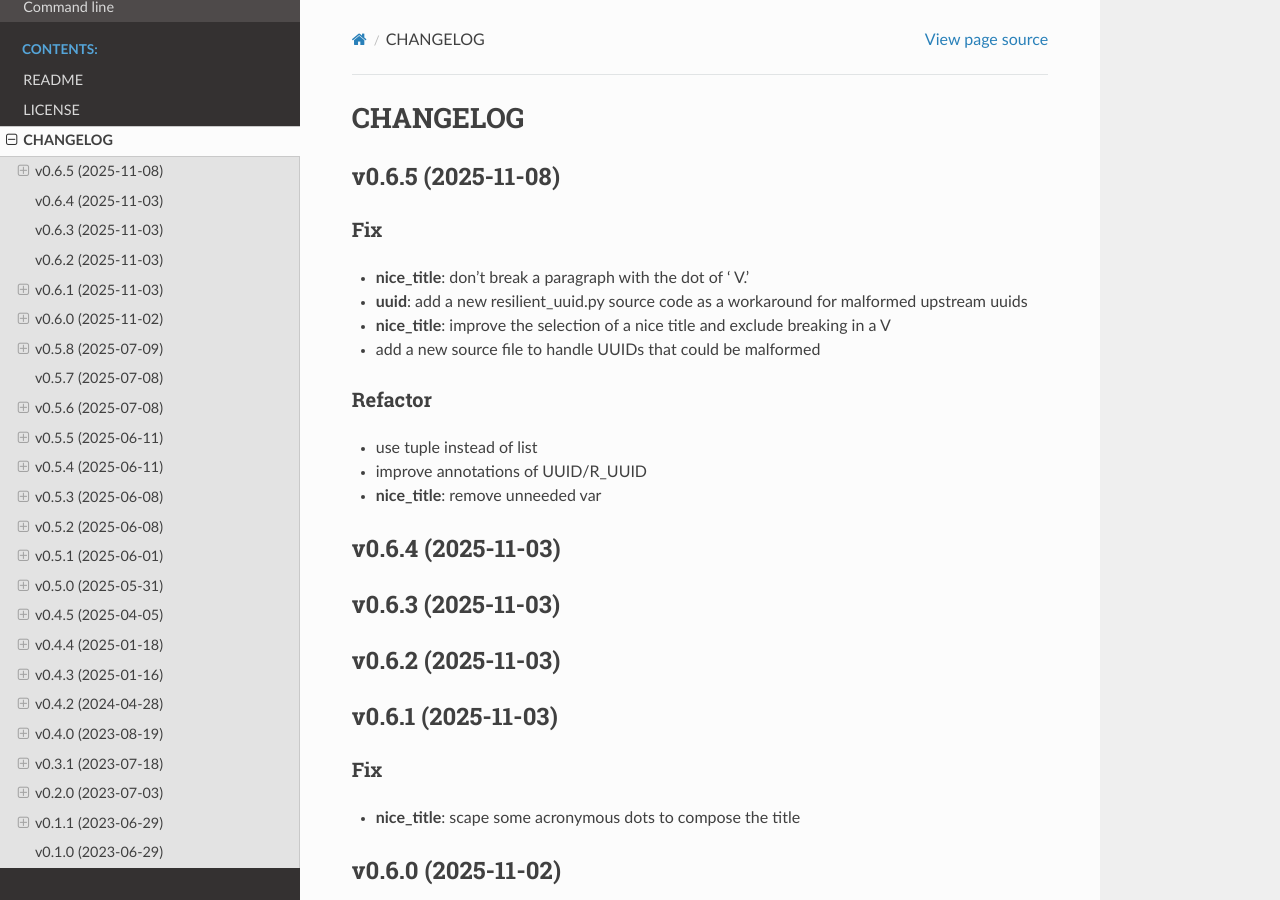
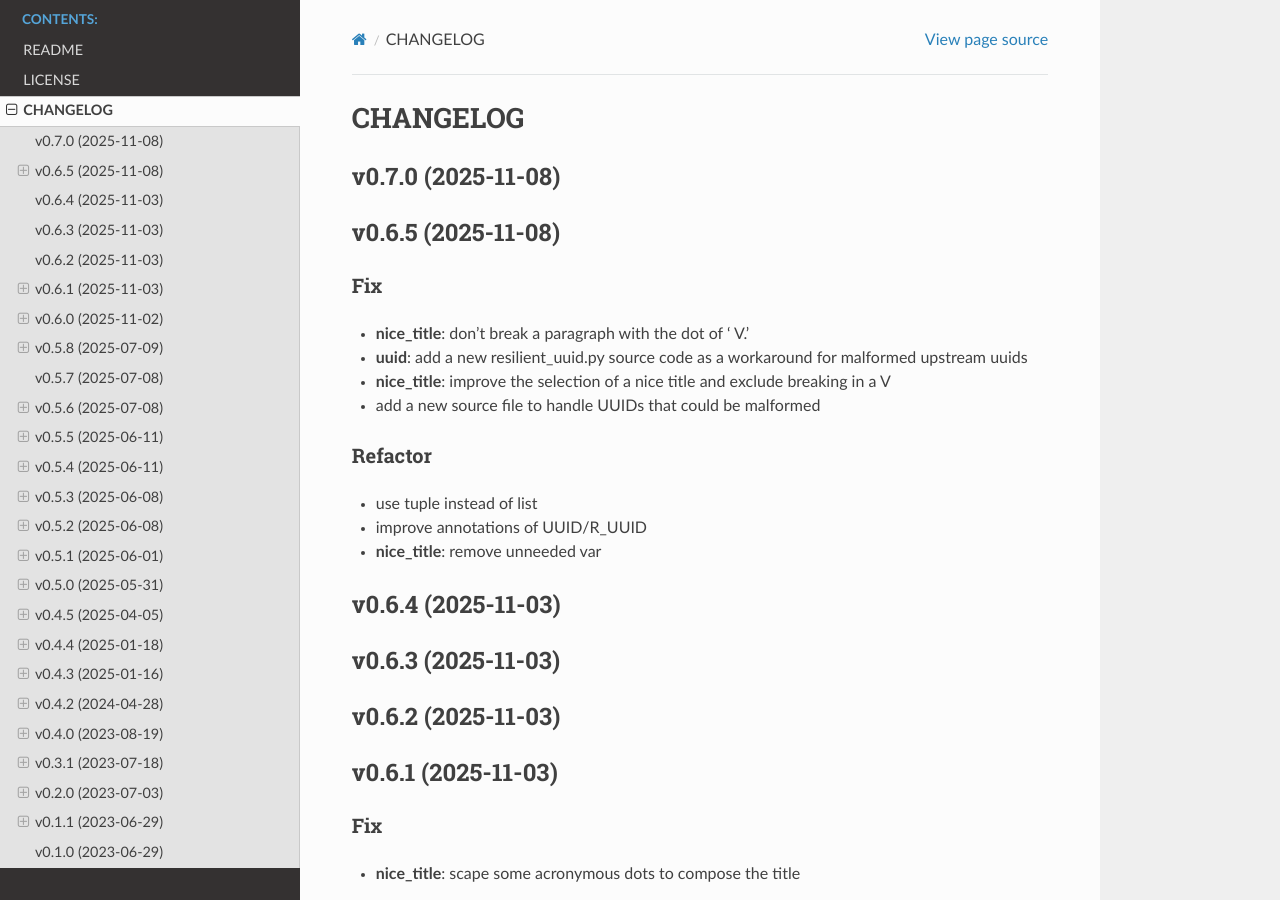
Before and after one commit to carlesmu/apc-lemmy-bot, a Sphinx documentation site: the page built from docs/source/changelog.rst, in a window 1280 px wide and 900 px high. Built offline with Sphinx 7.4.7 and the Read the Docs theme 3.1.0, drawn with Linux system fonts in a browser that asks for light colours.

Commit message:
bump: version 0.6.5 → 0.7.0

```diff
--- a/CHANGELOG.md
+++ b/CHANGELOG.md
@@ -1,3 +1,5 @@
+## v0.7.0 (2025-11-08)
+
 ## v0.6.5 (2025-11-08)
 
 ### Fix
--- a/apc_lemmy_bot/__init__.py
+++ b/apc_lemmy_bot/__init__.py
@@ -17,7 +17,7 @@
 from dataclasses import dataclass
 
 __app__: str = "apc_lemmy_bot"
-__version__: str = "0.6.5"
+__version__: str = "0.7.0"
 
 LEMMY_MAX_TITLE_LENGTH: int = 199
 
--- a/docs/source/conf.py
+++ b/docs/source/conf.py
@@ -26,7 +26,7 @@
 project = "apc-lemmy-bot"
 project_copyright = "2023-2025, Carles Muñoz Gorriz"
 author = "Carles Muñoz Gorriz"
-release = "0.6.5"
+release = "0.7.0"
 
 # ----------------------------------------------------------------------------
 # -- General configuration ---------------------------------------------------
--- a/pyproject.toml
+++ b/pyproject.toml
@@ -5,7 +5,7 @@
 [project]
 # Used by cx_Freeze
 name = "apc-lemmy-bot"
-version = "0.6.5"
+version = "0.7.0"
 description = "Post supabase events to a Lemmy instance or show them."
 maintainers = [
     {name="Carles Muñoz Gorriz", email="carlesmu@internautas.org"}
```
